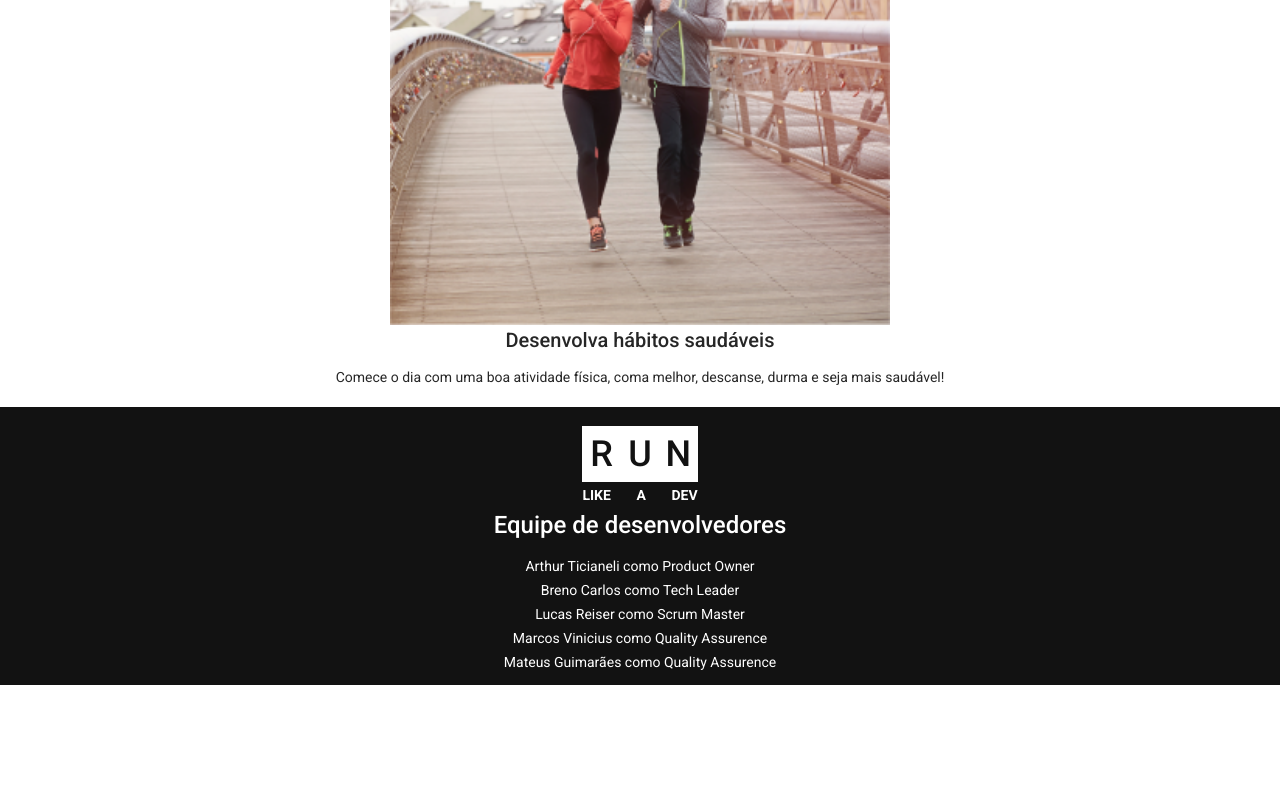
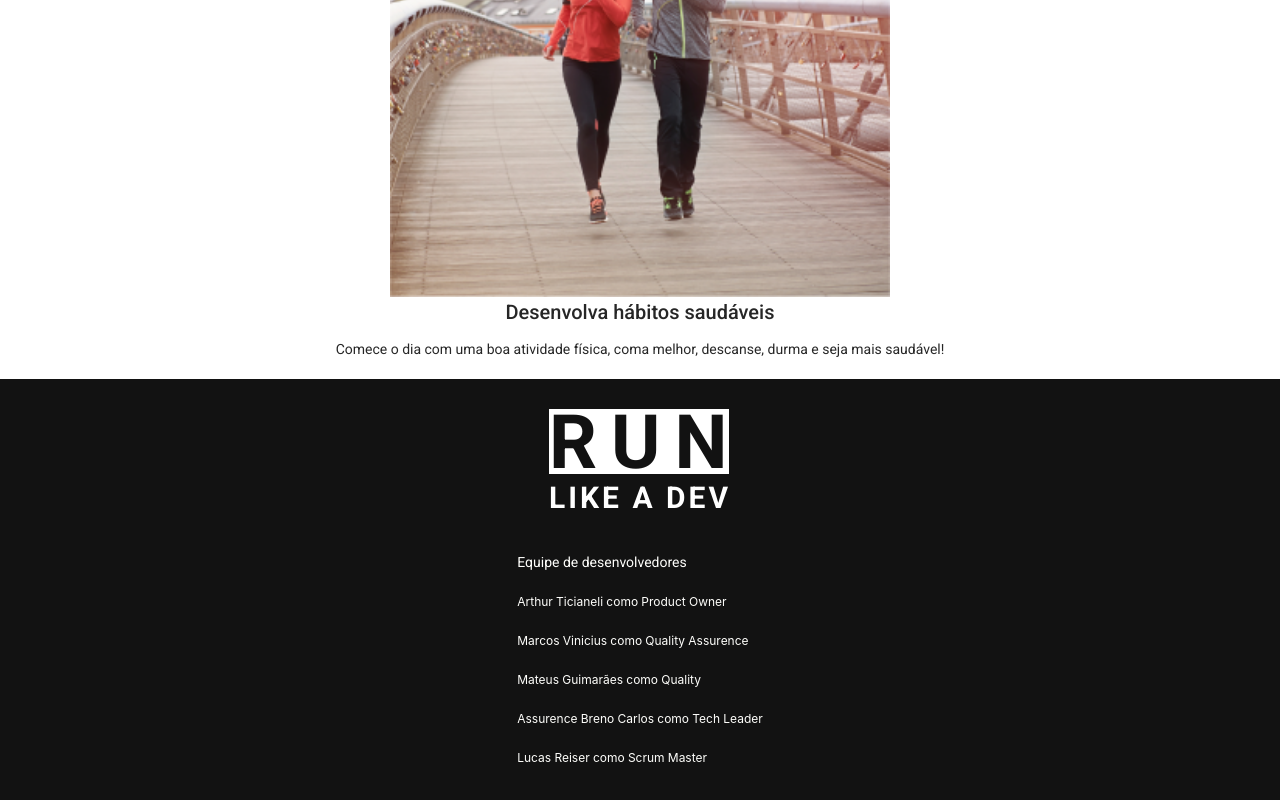
Before and after one commit to brenobcos/projeto-gestao-de-habitos, a React (Create React App) app: page / in a window 1280 px wide. Shown: the part 1240-2040 px from the top of the page. Before the commit the page ends 1925 px from the top, so only its background shows below. Built offline with nearby package versions, Linux system fonts and the light colour scheme.

Commit message:
feat(estilizacaologo): alterei a estilizacao do logo para ficar proximo ao figma e com as variacoes
tambem fiz mudancas no router-dom para que as rotas passasem a funcionar. acrescentei a logo em
alguams pages.

```diff
--- a/src/App.js
+++ b/src/App.js
@@ -1,16 +1,19 @@
-
-import { Toaster } from 'react-hot-toast'
-import Home from './pages/Home'
-import GlobalStyle from './styles/global'
+import { Toaster } from "react-hot-toast";
+import { BrowserRouter } from "react-router-dom";
+import Home from "./pages/Home";
+import Routers from "./routes";
+import GlobalStyle from "./styles/global";
 
 function App() {
   return (
     <>
       <GlobalStyle />
       <Toaster position="top-center" reverseOrder={false} />
-      <Home />
+      <BrowserRouter>
+        <Routers />
+      </BrowserRouter>
     </>
-  )
+  );
 }
 
 export default App;
--- a/src/components/Logo/index.jsx
+++ b/src/components/Logo/index.jsx
@@ -1,16 +1,16 @@
-import { Container } from './styles'
+import { Title, SubTitle } from "./styles";
 
-const Logo = () => {
+const Logo = ({ white, large }) => {
   return (
-    <Container>
-      <div>
-        <h1>R</h1>
-        <h1>U</h1>
-        <h1>N</h1>
-      </div>
-      <p>LIKE A DEV</p>
-    </Container>
-  )
-}
+    <div>
+      <Title white={white} large={large}>
+        RUN
+      </Title>
+      <SubTitle white={white} large={large}>
+        LIKE A DEV
+      </SubTitle>
+    </div>
+  );
+};
 
-export default Logo
+export default Logo;
--- a/src/components/Logo/styles.js
+++ b/src/components/Logo/styles.js
@@ -1,37 +1,28 @@
-import styled from 'styled-components'
+import styled from "styled-components";
 
-export const Container = styled.div`
-  width: 8rem;
-  height: 5rem;
-  background-color: var(--black);
-  color: var(--white);
-  text-align: center;
-  border: none;
-  display: flex;
-  flex-direction: column;
-  align-items: center;
-  justify-content: center;
-  justify-items: center;
+// passar props white para quando o fundo da página for branco
+// e passar a props large para o logo no footer
 
-  div {
-    display: flex;
-    flex-direction: row;
-    width: 90%;
-    margin-top: 20px;
-  }
+export const Title = styled.div`
+  width: ${(props) => (props.large ? "180px" : "80px")};
+  height: ${(props) => (props.large ? "65px" : "30px")};
 
-  h1 {
-    width: 100%;
-    background-color: var(--white);
-    color: var(--black);
-    font-size: 36px;
-    margin-bottom: 0;
-  }
+  line-height: 0.9;
 
-  p {
-    margin-bottom: 10px;
-    width: 90%;
-    text-align-last: justify;
-    font-weight: 600;
-  }
-`
+  background-color: ${(props) =>
+    props.white ? "var(--black)" : "var(--white)"};
+  color: ${(props) => (props.white ? "var(--white)" : "var(--black)")};
+
+  font-size: ${(props) => (props.large ? "75px" : "34px")};
+  font-family: "Roboto";
+  font-weight: 600;
+  letter-spacing: ${(props) => (props.large ? "14px" : "6px")};
+`;
+
+export const SubTitle = styled.div`
+  font-size: ${(props) => (props.large ? "30px" : "14px")};
+  font-weight: 900;
+  letter-spacing: ${(props) => (props.large ? "3px" : "1px")};
+
+  color: ${(props) => (props.white ? "var(--black)" : "var(--white)")};
+`;
--- a/src/components/footer/index.jsx
+++ b/src/components/footer/index.jsx
@@ -1,9 +1,10 @@
+import Logo from "../Logo";
 import { Container, Detalhe, Titulo } from "./style";
 
 function Footer() {
   return (
     <Container>
-      <div style={{ background: "white" }}>LOGO</div>
+      <Logo large />
       <div>
         <Titulo>Equipe de desenvolvedores</Titulo>
         <Detalhe>
--- a/src/pages/Home/index.jsx
+++ b/src/pages/Home/index.jsx
@@ -1,40 +1,42 @@
-import Logo from '../../components/Logo'
-import { ButtonContainer, Container, Glide, GlideContainer } from './styles'
-import Button from '../../components/Button'
-import { useHistory } from 'react-router'
-import homeIMG from '../../assets/fotoHome.png'
-import glide1 from '../../assets/glider1.png'
-import glide2 from '../../assets/glider2.png'
-import glide3 from '../../assets/glider3.png'
-import glide4 from '../../assets/glider4.png'
+import Logo from "../../components/Logo";
+import { ButtonContainer, Container, Glide, GlideContainer } from "./styles";
+import Button from "../../components/Button";
+import { useHistory } from "react-router";
+import homeIMG from "../../assets/fotoHome.png";
+import glide1 from "../../assets/glider1.png";
+import glide2 from "../../assets/glider2.png";
+import glide3 from "../../assets/glider3.png";
+import glide4 from "../../assets/glider4.png";
 
-import 'antd/dist/antd.css'
-import { Carousel } from 'antd'
+import Footer from "../../components/footer";
+
+import "antd/dist/antd.css";
+import { Carousel } from "antd";
 
 const contentStyle = {
-  height: '90px',
-  color: '#fff',
-  lineHeight: '90px',
-  textAlign: 'center',
-  background: '#121212'
-}
+  height: "90px",
+  color: "#fff",
+  lineHeight: "90px",
+  textAlign: "center",
+  background: "#121212",
+};
 
 const Home = () => {
-  const history = useHistory()
+  const history = useHistory();
 
-  const handleNav = path => {
-    return history.push(path)
-  }
+  const handleNav = (path) => {
+    return history.push(path);
+  };
 
   return (
     <Container>
       <header>
         <Logo />
         <ButtonContainer>
-          <Button onClick={() => handleNav('/signup')} color={false}>
+          <Button onClick={() => handleNav("/login")} color={false}>
             ENTRAR
           </Button>
-          <Button onClick={() => handleNav('/registration')} color={true}>
+          <Button onClick={() => handleNav("/signup")} color={true}>
             CADASTRAR
           </Button>
         </ButtonContainer>
@@ -89,19 +91,9 @@ const Home = () => {
           </GlideContainer>
         </Glide>
       </Carousel>
-      <footer>
-        <Logo />
-        <div>
-          <h5>Equipe de desenvolvedores </h5>
-          <p>Arthur Ticianeli como Product Owner</p>
-          <p>Breno Carlos como Tech Leader</p>
-          <p>Lucas Reiser como Scrum Master</p>
-          <p>Marcos Vinicius como Quality Assurence</p>
-          <p>Mateus Guimarães como Quality Assurence</p>
-        </div>
-      </footer>
+      <Footer />
     </Container>
-  )
-}
+  );
+};
 
-export default Home
+export default Home;
--- a/src/pages/Login/index.jsx
+++ b/src/pages/Login/index.jsx
@@ -5,6 +5,8 @@ import { useForm } from "react-hook-form";
 import { toast } from "react-hot-toast";
 import { yupResolver } from "@hookform/resolvers/yup";
 import { useHistory, Redirect } from "react-router-dom";
+
+import Logo from "../../components/Logo";
 
 const Login = () => {
   const history = useHistory();
@@ -40,7 +42,7 @@ const Login = () => {
       <button onClick={() => history.push("/")}>Voltar</button>
 
       <div>
-        <h1>RUN LIKE A DEV</h1>
+        <Logo white />
         <button>Sign in with Google</button>
         <hr />
         <form onSubmit={handleSubmit(handleSignIn)}>
--- a/src/pages/Regiter/index.jsx
+++ /dev/null
@@ -1,5 +0,0 @@
-const Register = () => {
-  return;
-};
-
-export default Register;
--- a/src/pages/SignIn/index.jsx
+++ /dev/null
@@ -1,5 +0,0 @@
-const SignIn = () => {
-  return;
-};
-
-export default SignIn;
--- /dev/null
+++ b/src/pages/SignUp/index.js
@@ -0,0 +1,54 @@
+import * as yup from "yup";
+import { useForm } from "react-hook-form";
+import { yupResolver } from "@hookform/resolvers/yup";
+import api from "../../services/api";
+
+const SignUp = () => {
+  const formSchema = yup.object().shape({
+    username: yup.string().required("Nome de usuario obrigatório"),
+    email: yup.string().required("E-mail obrigatório").email("E-mail Invalido"),
+    password: yup.string().required("Senha obrigatória"),
+    confirmPassword: yup
+      .string()
+      .required("Confirmação obrigatória")
+      .oneOf([yup.ref("password"), null], "Senhas diferentes"),
+  });
+
+  const {
+    register,
+    handleSubmit,
+    formState: { errors },
+  } = useForm({ resolver: yupResolver(formSchema) });
+
+  const submitUser = ({ username, email, password }) => {
+    const user = { username, email, password };
+    console.log(user);
+    api.post("/users/", user).then((res) => {
+      console.log(res.data);
+    });
+  };
+
+  return (
+    <div>
+      <h3>Cadastro</h3>
+
+      <form onSubmit={handleSubmit(submitUser)}>
+        <input placeholder="Nome de usuario" {...register("username")} />
+        {errors.username?.message}
+        <input placeholder="E-mail" {...register("email")} />
+        {errors.email?.message}
+        <input placeholder="Senha" type="password" {...register("password")} />
+        {errors.password?.message}
+        <input
+          placeholder="Confirmar senha"
+          type="password"
+          {...register("confirmPassword")}
+        />
+        {errors.confirmPassword?.message}
+        <button type="submit">Cadastrar</button>
+      </form>
+    </div>
+  );
+};
+
+export default SignUp;
--- a/src/routes/index.js
+++ b/src/routes/index.js
@@ -1,9 +1,8 @@
-/*import { Switch, Route } from 'react-router-dom'
-import Home from '../pages/Home'
+import { Switch, Route } from "react-router";
 
 import Home from "../pages/Home";
-import Register from "../pages/Regiter";
-import SignIn from "../pages/SignIn";
+import SignUp from "../pages/SignUp";
+import Login from "../pages/Login";
 import Dashboard from "../pages/Dashboard";
 import Profile from "../pages/Profile";
 
@@ -13,25 +12,20 @@ const Routers = () => {
       <Route exact path="/">
         <Home />
       </Route>
-      {/*
-      <Route exact path="Register">
-        <Register />
+      <Route exact path="/signup/">
+        <SignUp />
       </Route>
-      <Route exact path="SignIn">
-        <SignIn />
+      <Route exact path="/login/">
+        <Login />
       </Route>
-      <Route exact path="Dashboard">
+      <Route exact path="/dashboard/">
         <Dashboard />
       </Route>
-      <Route exact path="Profile">
+      <Route exact path="/profile/">
         <Profile />
       </Route>
-    }
     </Switch>
-    )
-  }
+  );
+};
 
-  export default Routers
-
-
-  */
+export default Routers;
--- a/src/styles/global.js
+++ b/src/styles/global.js
@@ -1,4 +1,4 @@
-import { createGlobalStyle } from 'styled-components'
+import { createGlobalStyle } from "styled-components";
 
 export default createGlobalStyle`
     * {
@@ -35,7 +35,7 @@ export default createGlobalStyle`
 body {
     font-family: 'Roboto', sans-serif;
 }
-`
+`;
 /*
     h1 {
 
```
Also changed, not shown: src/pages/Registration/index.js (deleted, +0 -54 lines).
